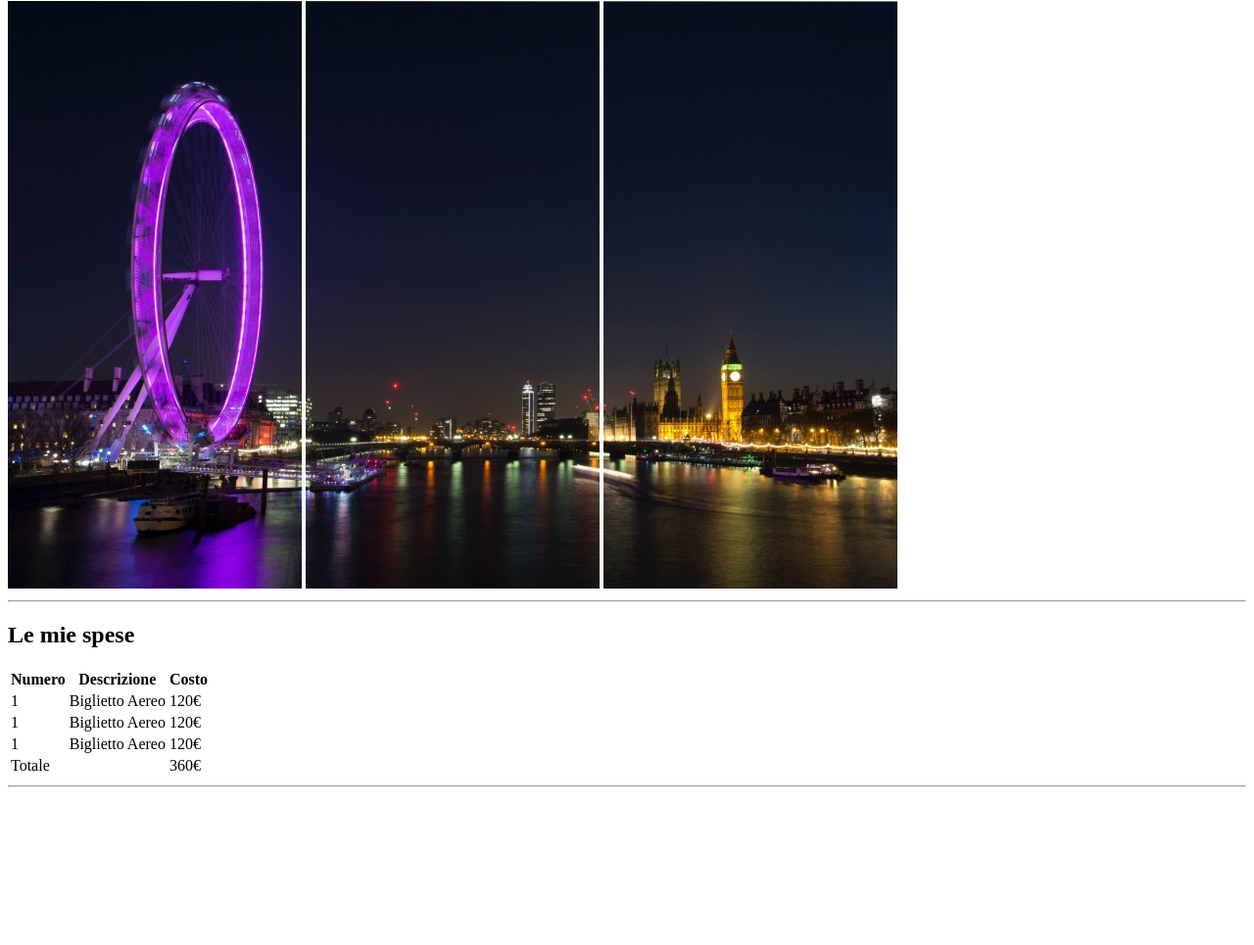
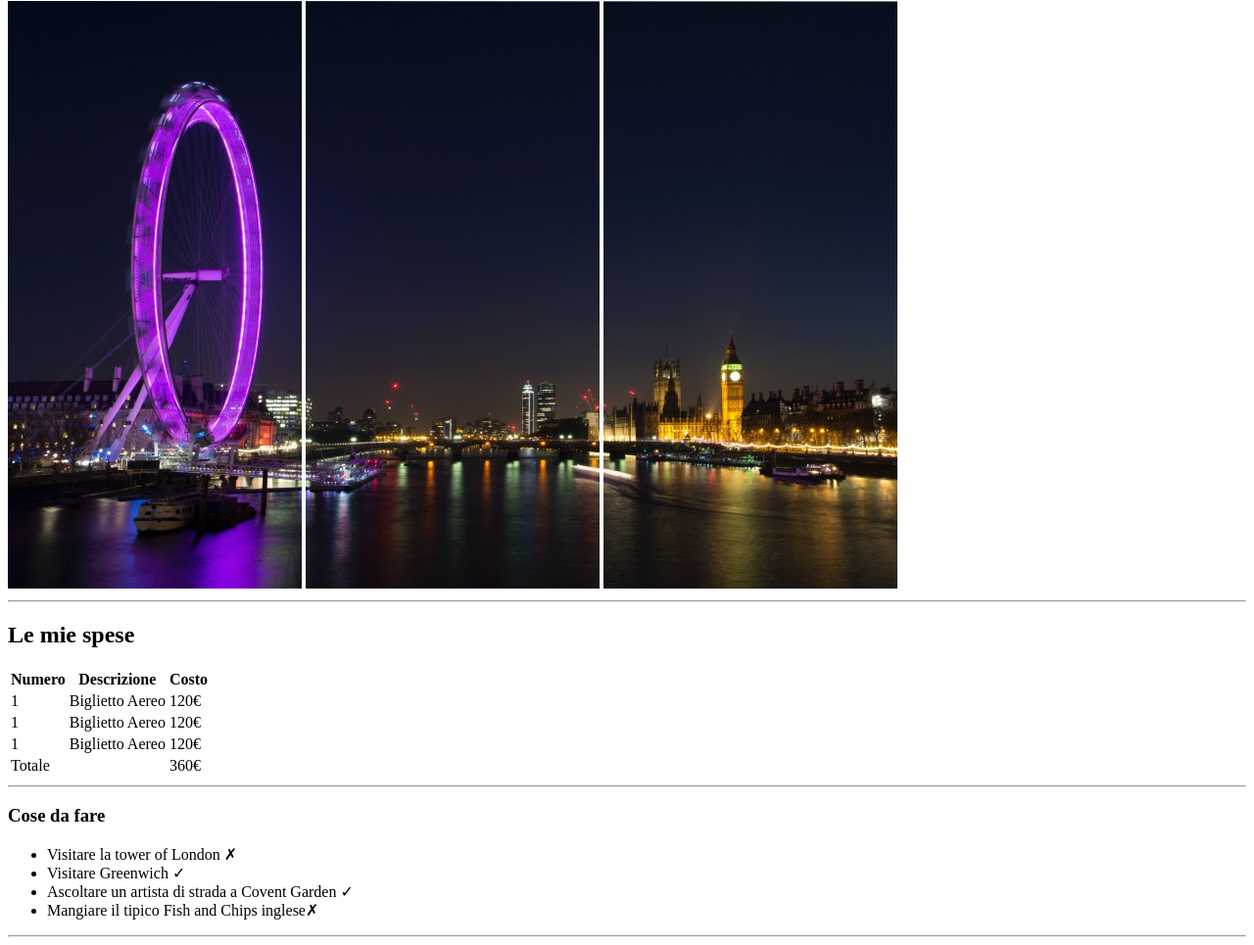
Before and after one commit to fabiodagostino27/html-london-trip, a plain HTML site: page index.html in a window 1280 px wide. Shown: the part 79-1044 px from the top of the page at 98% size. Before the commit the page ends 891 px from the top, so only its background shows below. Drawn offline with Linux system fonts and the light colour scheme.

Commit message:
add: unordered list and horizontal rule

```diff
--- a/index.html
+++ b/index.html
@@ -50,5 +50,15 @@
         </tfoot>
     </table>
     <hr>
+
+    <!-- Lista cose da fare -->
+    <h3>Cose da fare</h3>
+    <ul>
+        <li>Visitare la tower of London &#10007;</li>
+        <li>Visitare Greenwich &check;</li>
+        <li>Ascoltare un artista di strada a Covent Garden &check;</li>
+        <li>Mangiare il tipico Fish and Chips inglese&#10007;</li>
+    </ul>
+    <hr>
 </body>
 </html>
```
